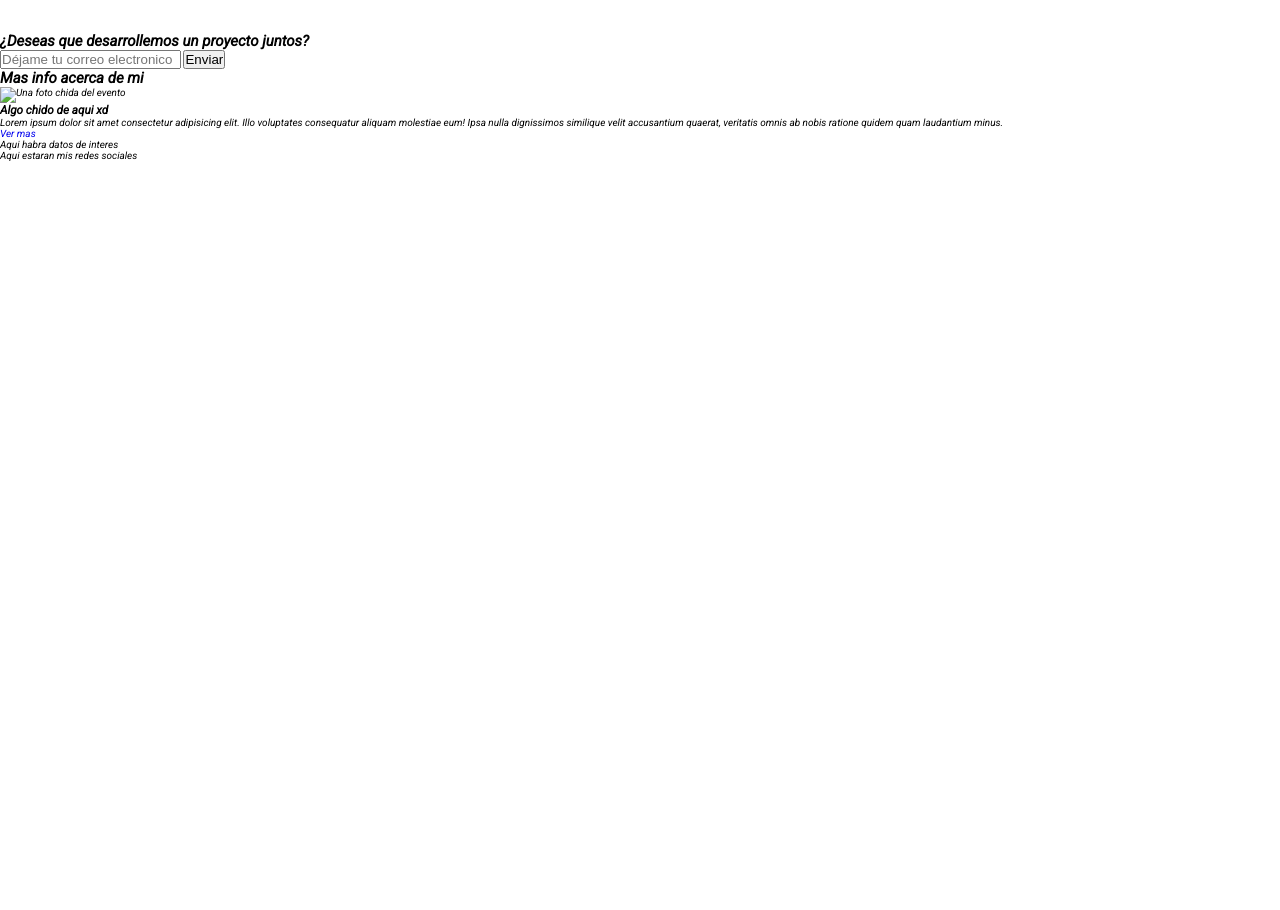
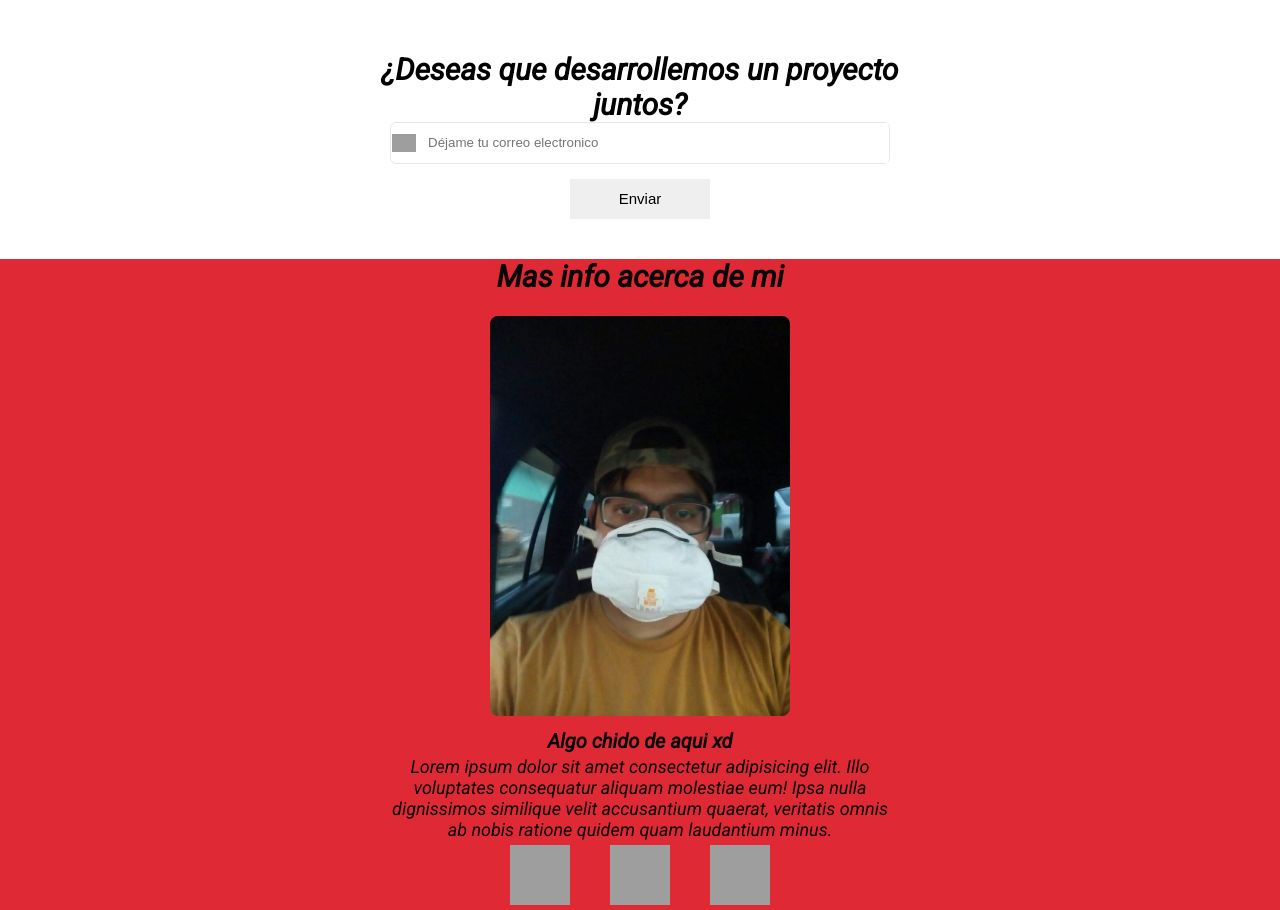
Before and after one commit to EdgarGc026/portfolio-v1, a plain HTML site: page index.html in a window 1280 px wide. Shown: the part 1115-2025 px from the top of the page. Before the commit the page ends 1276 px from the top, so only its background shows below. Drawn offline with Linux system fonts and the light colour scheme; grey boxes are pictures that could not be loaded.

Commit message:
Se ha modificado parte de la estructura del codigo HTML, ademas de que se han agregado estilos de las secciones faltantes.

```diff
--- a/css/style.css
+++ b/css/style.css
@@ -34,18 +34,6 @@ a {
   cursor: pointer;
 }
 
-/* h1 {
-  font-size: 40px;
-  line-height: 1.5;
-  letter-spacing: -0.2px;
-  color: white;
-  margin: 0;
-}
-
-h1 strong {
-  color: #026fff;
-} */
-
 /* Creando estilos para el header y derivados */
 .header-nav {
   width: auto;
@@ -53,6 +41,12 @@ h1 strong {
 
   background-color: var(--rose-madder);
   color: white;
+
+  /* Agregando sombra al header */
+  -webkit-box-shadow: 0px 14px 10px -6px #000000;
+  box-shadow: 0px 14px 10px -6px #000000;
+  position: relative;
+  z-index: 1;
 }
 
 .nav-container {
@@ -119,6 +113,8 @@ main .info-section .img-hero {
   border-radius: 5px;
 }
 
+/* Creando los estilos para la seccion portafolio */
+
 main .portfolio-section {
   background-color: var(--just-white);
   padding: 20px;
@@ -138,6 +134,7 @@ main .portfolio-section .container h2 {
 
 main .portfolio-project .project-details {
   width: 500px;
+  padding-right: 5px;
 }
 
 main .portfolio-section .portfolio-project {
@@ -162,17 +159,23 @@ main .project-technology,
 }
 
 .project-technology {
+  font-weight: 400;
+  line-height: bold;
   font-size: 1.8rem;
 }
 .project-date {
-  font-size: 1.5rem;
+  font-weight: 400;
+  font-size: 1.6rem;
 }
 
 .project-live {
-  font-size: 1.3rem;
+  font-style: italic;
+  font-weight: 400;
+  font-size: 1.4rem;
 }
 
 .project-description {
+  font-weight: 400;
   font-size: 2rem;
 }
 
@@ -188,41 +191,199 @@ main .project-technology,
   border-radius: 5px;
 }
 
+/* Creando la seccion contacto */
 main .contact-section {
   background-color: var(--just-white);
+  width: 600px;
+  margin: 0 auto;
+  padding: 20px;
 }
 
-/*.nav-container {
-
-   display: inherit;
-  justify-content: inherit;
-  align-items: inherit;
-  height: inherit;
-  flex-wrap: inherit;
-}*/
-
-/*
-.nav-container figure {
-  margin: 0;
+main .form-container {
+  width: 550px;
+  margin: 0 auto;
+  margin-bottom: 20px;
+  text-align: center;
 }
 
-
-.menu-right {
-  margin: 0;
-  padding: 0;
-  list-style: none;
-  height: inherit;
-
-  display: flex;
-  height: inherit;
+.form-main h2 {
+  font-size: 3rem;
+  font-weight: bold;
+  line-height: normal;
 }
 
-.menu-right a {
-  color: white;
-  text-decoration: none;
+.form-main .input-form {
+  width: 500px;
+  margin: 0 auto;
+  border-radius: 6px;
+  border: 1px solid var(--platinum);
+  display: flex;
+  justify-content: center;
+  align-items: center;
+}
 
+.input-form input {
+  width: 460px;
+  height: 40px;
+  border: none;
+  outline: none;
+}
+
+.input-form:hover {
+  box-shadow: 0 1px 6px 0 var(--platinum);
+  border-color: var(--sunglow);
+}
+
+.input-form .input-email-icon {
+  background-image: url("https://www.iconpacks.net/icons/1/free-mail-icon-142-thumb.png");
+  background-repeat: no-repeat;
+  background-position: center;
+  background-size: contain;
+
+  width: 24px;
+  height: 24px;
+  margin-right: 12px;
+}
+
+/* Agregando estilos a la zona del boton */
+.input-form .button-form {
+  width: 530px;
+  margin: 0 auto;
+}
+
+.button-form button {
+  width: 140px;
+  height: 40px;
+  border: 0;
+
+  margin-top: 15px;
+  font-size: 1.5rem;
+  cursor: pointer;
+}
+
+/* .button-form button:hover {
+  cursor: pointer;
+  border: 1px solid var(--rich-black);
+  box-shadow: 0px 1px 1px rgba(0, 0, 0, 0.1);
+  color: var(var(--blue-crayola));
+  background-color: var(--);
+  background-image: -webkit-linear-gradient(
+    top,
+    var(--platinum),
+    var(--blue-crayola)
+  );
+} */
+
+/* Agregando Css a la seccion Más información  */
+main .about-section {
+  background-color: var(--rose-madder);
+  width: 100%;
+  height: 100%;
+}
+
+.about-generalMe {
   display: flex;
+  flex-direction: column;
+  text-align: center;
+}
+.about-generalMe h2 {
+  color: var(--rich-black);
+  display: flex;
+  justify-content: center;
   align-items: center;
-  height: inherit;
-  padding: 0 10px;
-} */
+
+  font-size: 3rem;
+  font-weight: bold;
+}
+
+.about-generalMe .me-container {
+  width: 100%;
+  padding-top: 12px;
+  display: inline-block;
+  justify-content: center;
+  align-items: center;
+}
+
+.me-picture {
+  width: 400px;
+  height: 420px;
+  margin: 0 auto;
+  display: flex;
+  justify-content: center;
+  align-items: center;
+}
+
+.me-picture img {
+  width: 300px;
+  height: 400px;
+  margin: 0 auto;
+  border-radius: 8px;
+}
+
+.me-title {
+  color: var(--rich-black);
+  font-size: 2rem;
+  padding: 3px 0;
+}
+
+.me-datas {
+  color: var(--rich-black);
+  width: 500px;
+  height: auto;
+
+  margin: 0 auto;
+}
+
+.me-info {
+  color: var(--rich-black);
+  font-weight: 400;
+  line-height: bold;
+  font-size: 1.8rem;
+}
+
+.about-socialMedia {
+  width: 300px;
+  height: auto;
+  margin: 0 auto;
+  padding: 5px 0;
+}
+
+.social-media {
+  list-style: none;
+  display: flex;
+}
+
+.media-item {
+  margin: 0 auto;
+  display: flex;
+  justify-content: center;
+  align-items: center;
+  margin-right: 20px;
+}
+
+.twitter-icon {
+  width: 60px;
+  height: 60px;
+
+  background-image: url("https://i.pinimg.com/originals/5f/d0/53/5fd0537ef0cbf9efd48c975209f74a8c.png");
+  background-position: center;
+  background-size: contain;
+}
+
+.linkedin-icon {
+  width: 60px;
+  height: 60px;
+
+  background-image: url("https://icons-for-free.com/iconfiles/png/512/black+line+linkedin+social+icon-1320191608689709544.png");
+  background-position: center;
+  background-size: contain;
+}
+
+.facebook-icon {
+  width: 60px;
+  height: 60px;
+
+  background-image: url("https://img.icons8.com/ios/452/facebook-new.png");
+  background-position: center;
+  background-size: contain;
+}
--- a/index.html
+++ b/index.html
@@ -111,39 +111,59 @@
 
       <!-- Creacion de un formulario -->
       <section id="contact" class="contact-section">
-        <form action="#" method="POST" class="contact-form">
+        <div class="form-container">
+          <form action="#" method="POST" class="form-main">
             <h2>¿Deseas que desarrollemos un proyecto juntos?</h2>
+            <div class="input-form">
+              <span class="input-email-icon"></span>
               <input
                 type="email"
                 name="email"
                 id="email"
                 placeholder="Déjame tu correo electronico"
               />
+            </div>
+          </form>
+          <div class="button-form">
             <button class="btn-form">Enviar</button>
-        </form>
+          </div>
+        </div>
       </section>
 
       <section class="about-section">
+        <article class="about-generalMe">
           <h2>Mas info acerca de mi</h2>
-        <article class="about-generalMe">
+          <div class="me-container">
             <figure class="me-picture">
-            <img src="" alt="Una foto chida del evento" />
+              <img src="./image/fotoInfo.jpg" alt="Una foto chida del evento" />
             </figure>
+            <div class="me-datas">
               <h3 class="me-title">Algo chido de aqui xd</h3>
               <p class="me-info">
                 Lorem ipsum dolor sit amet consectetur adipisicing elit. Illo
-            voluptates consequatur aliquam molestiae eum! Ipsa nulla dignissimos
-            similique velit accusantium quaerat, veritatis omnis ab nobis
-            ratione quidem quam laudantium minus.
+                voluptates consequatur aliquam molestiae eum! Ipsa nulla
+                dignissimos similique velit accusantium quaerat, veritatis omnis
+                ab nobis ratione quidem quam laudantium minus.
               </p>
-          <a class="me-more" href="#">Ver mas</a>
+            </div>
+          </div>
+          <div class="about-socialMedia">
+            <ul class="social-media">
+              <li class="media-item">
+                <a href="#" class="twitter-icon"></a>
+              </li>
+              <li class="media-item">
+                <a href="#" class="linkedin-icon"></a>
+              </li>
+              <li class="media-item">
+                <a href="#" class="facebook-icon"></a>
+              </li>
+            </ul>
+          </div>
         </article>
       </section>
     </main>
 
-    <footer>
-      <div class="footer-left">Aqui habra datos de interes</div>
-      <div class="footer-right">Aqui estaran mis redes sociales</div>
-    </footer>
+    <footer></footer>
   </body>
 </html>
```
Also changed, not shown: image/fotoInfo.jpg (added). Lines whose indentation alone changed are shown as unchanged.
